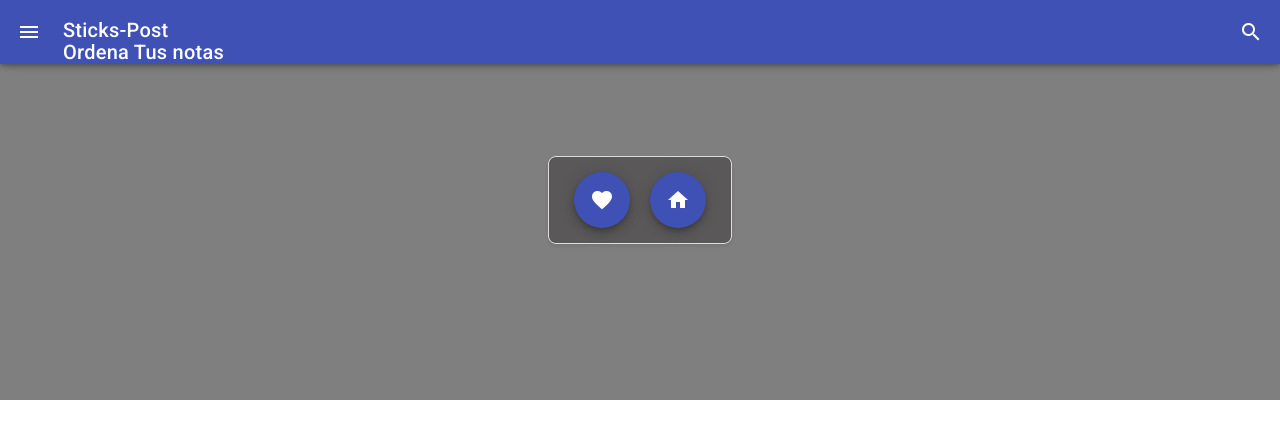
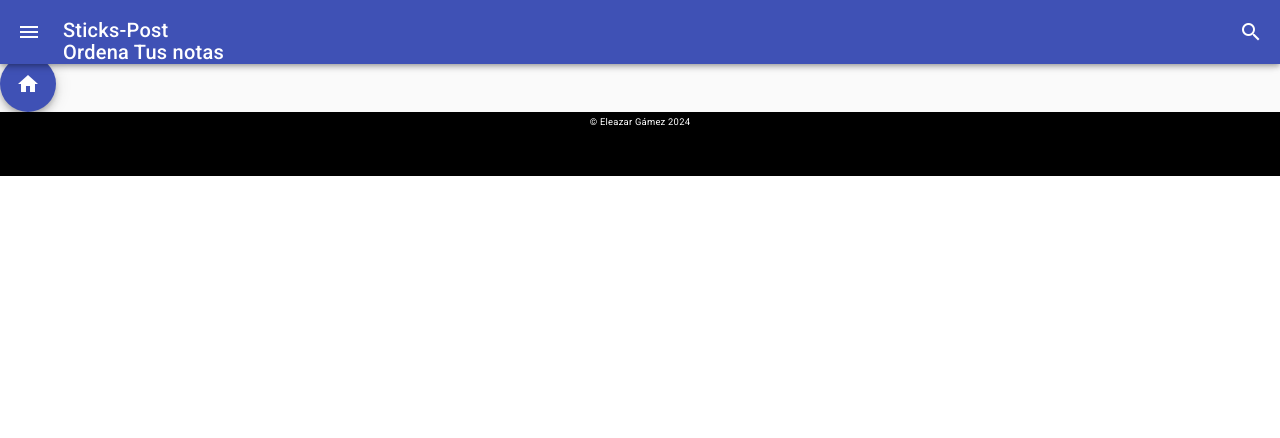
Before and after one commit to EleazarGamezD/Front-App-Notas, an Angular app: page /menunote in a window 1280 px wide. Shown: the top 438 px of the page. Built offline with nearby package versions, Linux system fonts and the light colour scheme.

Commit message:
notes menu update

```diff
--- a/src/app/home/home.component.ts
+++ b/src/app/home/home.component.ts
@@ -1,19 +1,36 @@
-import { Component } from '@angular/core';
+import { Component, OnInit } from '@angular/core';
 import { Router } from '@angular/router';
+import { StateService } from '../auth/service/state.service';
 
 @Component({
   selector: 'app-home',
   templateUrl: './home.component.html',
   styleUrls: ['./home.component.css']
 })
-export class HomeComponent {
+export class HomeComponent implements OnInit {
   year: number;
+  isLoggedIn: boolean = false;
 
-  constructor(private router: Router,
+  constructor(
+    private router: Router,
+    private stateService: StateService,
   ) {
     this.year = new Date().getFullYear();
-
+  }
+  ngOnInit() {
+    this.isLoggedIn = this.stateService.getIsLoggedInFromLocalStorage();
+    this.stateService.setIsLoggedIn(this.isLoggedIn);
+    this.stateService.isLoggedIn$.subscribe((isLoggedIn: boolean) => {
+      this.isLoggedIn = isLoggedIn;
+      if (this.isLoggedIn === true) {
+        this.navigateTo('/allnote')
+      } else { this.navigateTo('/home') }
+    });
   }
 
 
+
+  navigateTo(route: string): void {
+    this.router.navigate([route]);
+  }
 }
--- a/src/app/navbar/navbar.component.ts
+++ b/src/app/navbar/navbar.component.ts
@@ -25,7 +25,6 @@ export class NavbarComponent implements OnInit {
     this.stateService.isLoggedIn$.subscribe((isLoggedIn: boolean) => {
       this.isLoggedIn = isLoggedIn;
       this.checkUser()
-      console.log(isLoggedIn)
     });
   }
   checkUser() {
--- a/src/app/notes/notes-home/notes-home.component.css
+++ b/src/app/notes/notes-home/notes-home.component.css
@@ -91,3 +91,51 @@
 .action:hover {
   background-color: rgba(250, 204, 21, 1);
 }
+
+/* zona menu desplegable tarjetas */
+.tarjeta {
+  position: relative;
+  width: 200px;
+  background-color: #f0f0f0;
+  padding: 20px;
+  border-radius: 8px;
+  box-shadow: 0 4px 8px rgba(0, 0, 0, 0.1);
+  transition: box-shadow 0.3s ease;
+}
+
+.menu {
+  position: absolute;
+  top: 0;
+  right: -120px;
+  /* Inicialmente fuera de la tarjeta */
+  width: 100px;
+  background-color: #fff;
+  box-shadow: 0 0 8px rgba(0, 0, 0, 0.1);
+  border-radius: 8px;
+  overflow: hidden;
+  opacity: 0;
+  /* Inicialmente invisible */
+  transition: right 0.3s ease, opacity 0.3s ease;
+}
+
+.tarjeta:hover {
+  box-shadow: 0 8px 16px rgba(0, 0, 0, 0.2);
+}
+
+.tarjeta:hover .menu {
+  right: 0;
+  opacity: 1;
+}
+
+button {
+  width: 100%;
+  padding: 10px;
+  border: none;
+  background-color: transparent;
+  cursor: pointer;
+  transition: background-color 0.3s ease;
+}
+
+button:hover {
+  background-color: #e0e0e0;
+}
--- a/src/app/notes/notes-home/notes-home.component.html
+++ b/src/app/notes/notes-home/notes-home.component.html
@@ -1,6 +1,7 @@
 <div class="card-container">
   <!-- Note Cards -->
-  <div class="card" *ngFor="let note of notes; let i = index">
+  <div class="tarjeta" *ngFor="let note of notes; let i = index">
+    <div class="card">
       <div class="date-time-container">
         <time class="date-time">
           <span>{{ note.year }}</span>
@@ -24,7 +25,13 @@
         </a>
       </div>
     </div>
+    <div class="menu">
+      <button class="editar">Editar</button>
+      <button class="archivar">Archivar</button>
+      <app-notes-menu></app-notes-menu>
     </div>
-<br>
+  </div>
+</div>
+
 <!-- <app-notes-menu></app-notes-menu>
  -->
--- a/src/app/notes/notes-home/notes-home.component.ts
+++ b/src/app/notes/notes-home/notes-home.component.ts
@@ -39,7 +39,7 @@ export class NotesHomeComponent implements OnInit {
             return note;
           }
         });
-        console.log(this.notes);
+
       });
   }
 
--- a/src/app/notes/notes-menu/notes-menu.component.css
+++ b/src/app/notes/notes-menu/notes-menu.component.css
@@ -31,3 +31,6 @@ button {
   padding-left: 10px;
   padding-right: 10px;
 }
+
+
+/* testing zone  */
--- a/src/app/notes/notes-menu/notes-menu.component.html
+++ b/src/app/notes/notes-menu/notes-menu.component.html
@@ -1,42 +1,12 @@
-<div class="navbar-container">
-  <br>
-  <br>
-  <br>
-  <br>
-  <br>
-  <br>
-  <br>
-  <br>
-  <br><br>
-  <br>
-  <br>
-  <br>
-  <br>
-  <br>
-  <br>
-  <br>
-  <br>
-  <br>
-  <br>
-
-  <div class="navbar">
-
-    <div class="menu-button"> <button mat-fab matTooltip="Primary"
-        color="primary"
-        aria-label="Example fab with a heart icon">
-        <mat-icon>favorite</mat-icon>
-      </button></div>
-    <div class="menu-button"> <button mat-fab
-        matTooltip="Primary"
-        color="primary"
-        aria-label="Example fab with a heart icon">
-        <mat-icon>home</mat-icon>
-      </button></div>
-    <!--  <div class="menu-button">
-      <button mat-fab matTooltip="Primary"
-        color="primary"
-        aria-label="Example fab with a heart icon">
-        <mat-icon>search</mat-icon>
-      </button>
-    </div> -->
-    <br>
+<div class="menu">
+  <div class="editar"> <button mat-fab matTooltip="Primary" color="primary"
+      aria-label="Example fab with a heart icon">
+      <mat-icon>favorite</mat-icon>
+    </button>
+  </div>
+  <div class="archivar"> <button mat-fab matTooltip="Primary" color="primary"
+      aria-label="Example fab with a heart icon">
+      <mat-icon>home</mat-icon>
+    </button>
+  </div>
+</div>
```
Lines whose indentation alone changed are shown as unchanged.
